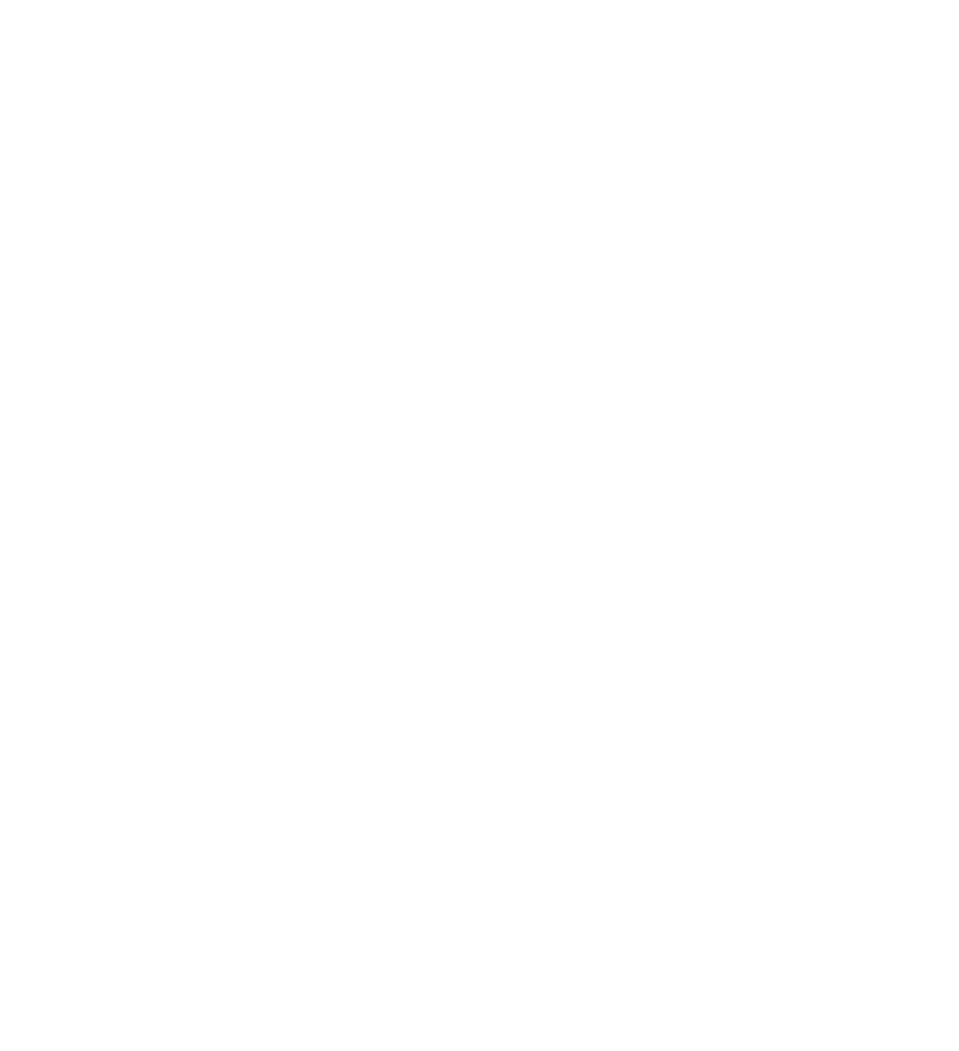
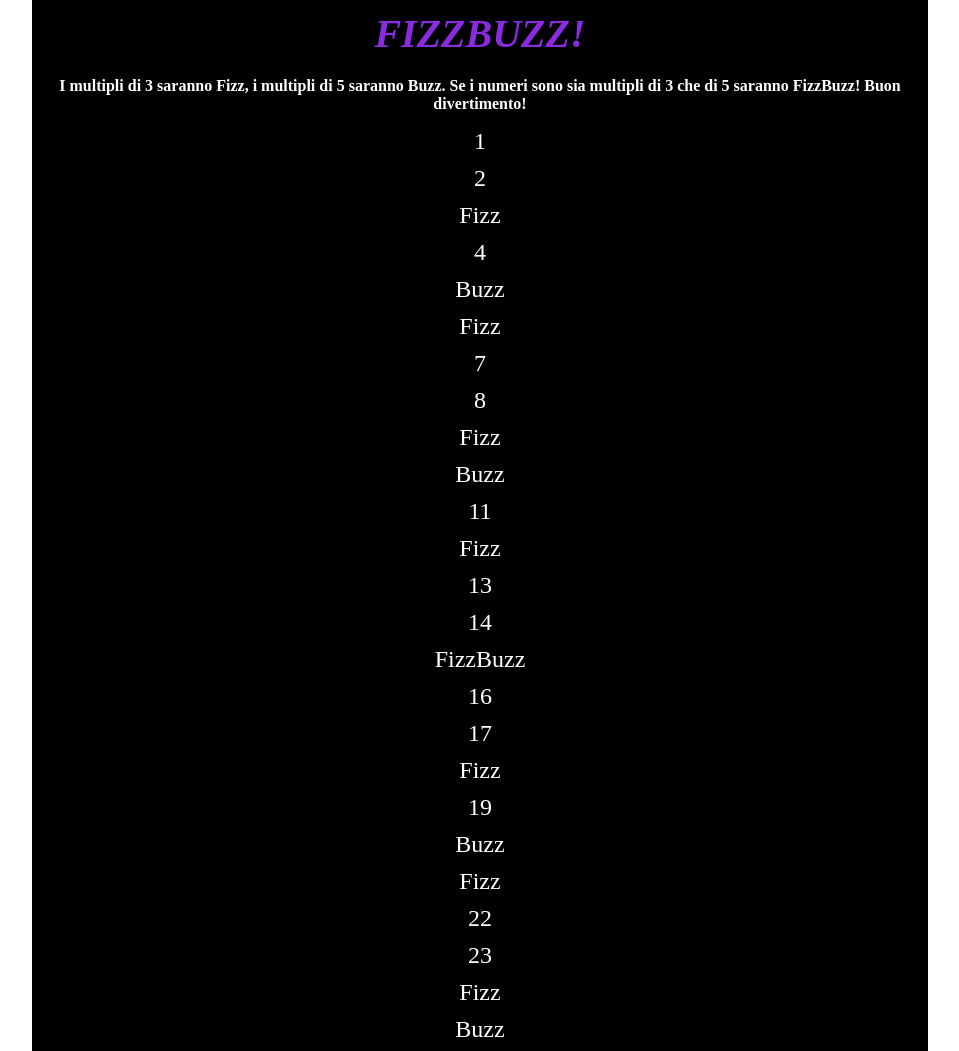
Before and after one commit to glSpisto-92/js-fizzbuzz, a plain HTML site: page index.html in a window 1280 px wide. Shown: the top 1051 px of the page, without its empty margins (160-1119 px from the left). Before the commit the page ends 800 px from the top, so only its background shows below. Drawn offline with Linux system fonts and the light colour scheme.

Commit message:
Aggiunto un pizzico di stile

```diff
--- a/index.html
+++ b/index.html
@@ -4,9 +4,18 @@
     <meta charset="UTF-8">
     <meta http-equiv="X-UA-Compatible" content="IE=edge">
     <meta name="viewport" content="width=device-width, initial-scale=1.0">
+    <link rel="stylesheet" href="style.css">
     <title>FizzBuzz</title>
 </head>
 <body>
+    <div class="container">
+        <h1>FizzBuzz!</h1>
+        <p><strong>I multipli di 3 saranno Fizz, i multipli di 5 saranno Buzz. Se  i numeri sono sia multipli di 3 che di 5 saranno FizzBuzz! Buon divertimento!</strong></p>
+        <div class="content">
+            <ul id="lista"></ul>
+        </div>
+
+    </div>
     <script src="js/script.js"></script>
 </body>
 </html>
--- a/js/script.js
+++ b/js/script.js
@@ -5,18 +5,16 @@
 
 for( var i = 1; i <= 100; i++ ){
 
-
-
     if( (i % 3 == 0) && (i % 5 == 0 )){
-        console.log('FizzBuzz');
+        document.getElementById('lista').innerHTML += "<li>" + "FizzBuzz" + "</li>";
 
     } else if( i % 3 == 0 ){
-        console.log('fizz');
+        document.getElementById('lista').innerHTML += "<li>" + "Fizz" + "</li>";
 
     } else if( i % 5 == 0){
-        console.log('Buzz');
+        document.getElementById('lista').innerHTML += "<li>" + "Buzz" + "</li>";
 
     } else{
-        console.log(i);
+        document.getElementById('lista').innerHTML += "<li>" + i + "</li>";
     }
 }
--- /dev/null
+++ b/style.css
@@ -0,0 +1,37 @@
+*{
+    margin: 0;
+    padding: 0%;
+    box-sizing: border-box;
+}
+
+h1{
+    text-align: center;
+    font-size: 40px;
+    color: blueviolet;
+    padding: 10px;
+    font-style: oblique;
+    text-transform: uppercase;
+}
+
+p{
+    padding: 10px;
+    color: #fff;
+}
+
+.container{
+    width: 70%;
+    margin: auto;
+    background-color: #000;
+    text-align: center;
+}
+.content{
+    display: flex;
+    justify-content: center;
+}
+
+#lista li{
+    list-style: none;
+    font-size: 24px;
+    padding: 5px;
+    color: #fff;
+}
```
